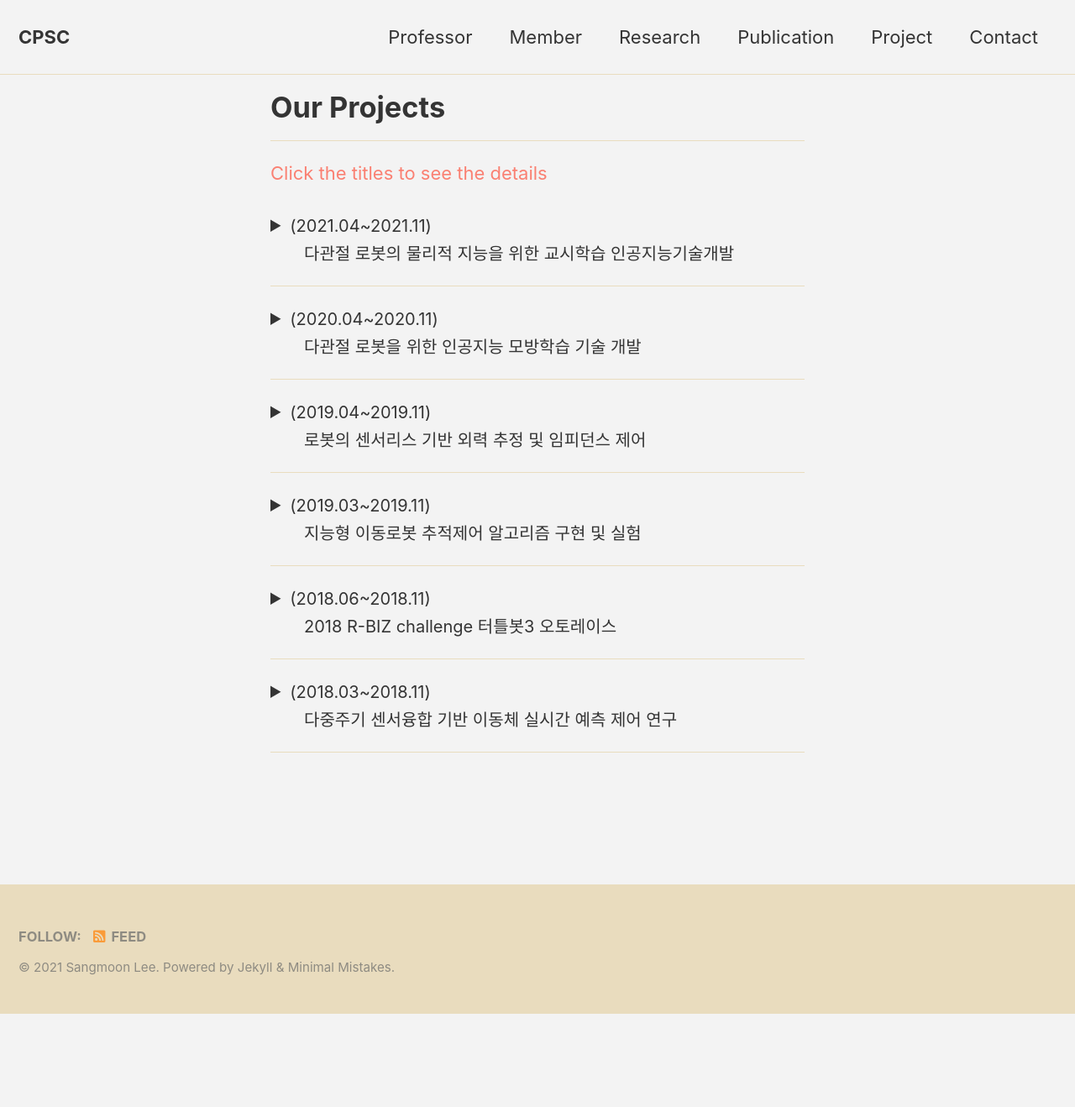
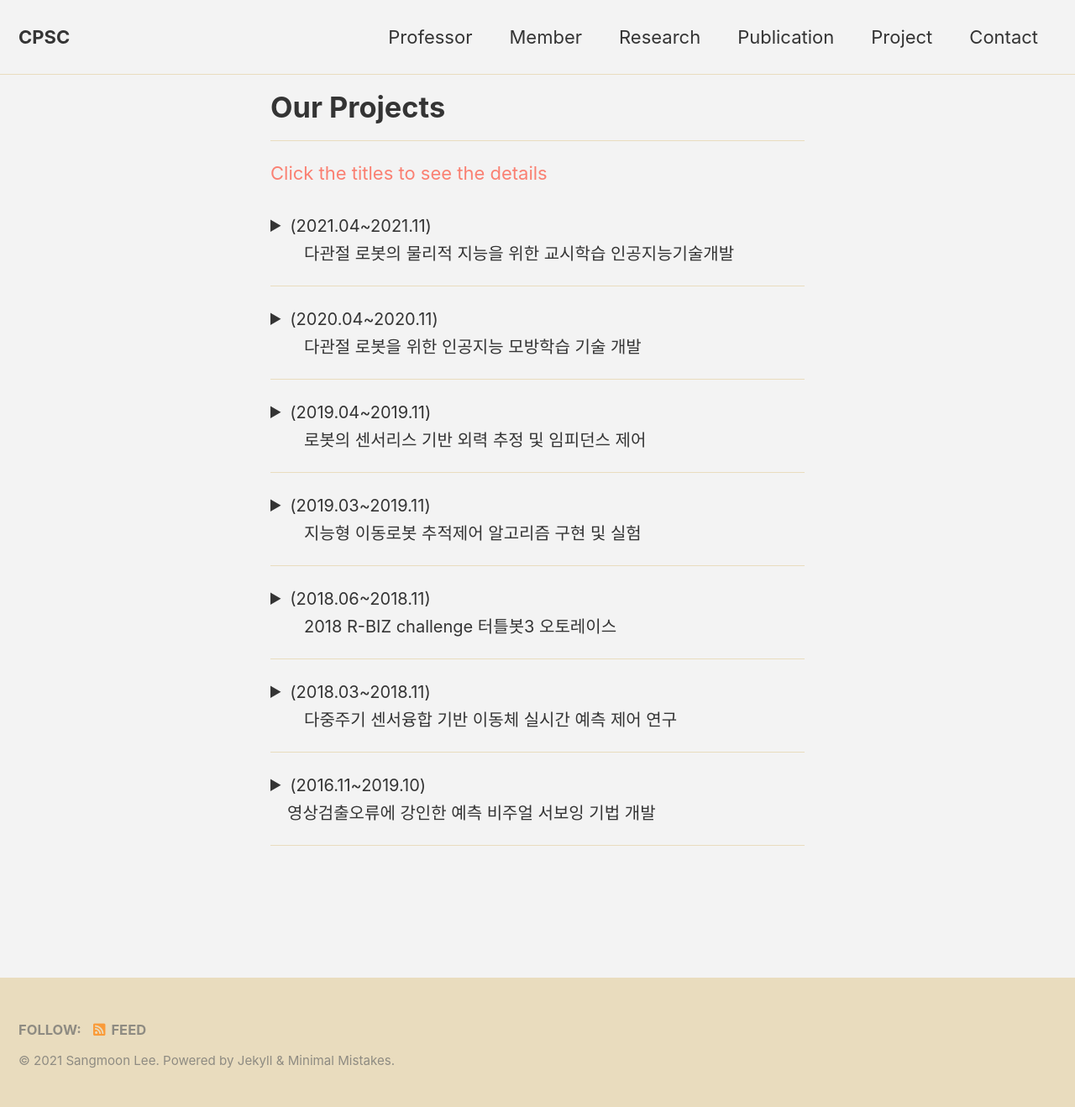
Before and after one commit to CPSC-LAB/CPSC-LAB.github.io, a Jekyll site: the page built from _pages/projects.md, in a window 1280 px wide. Shown: the whole page at 84% size. Built offline with Jekyll 4.4.1, drawn with Linux system fonts in a browser that asks for light colours; cached includes are drawn as plain includes; before the commit the page ends 1207 px from its top, so only the background shows below that; some of the changed text lies outside the part shown.

Commit message:
Update projects.md

```diff
--- a/_pages/projects.md
+++ b/_pages/projects.md
@@ -134,3 +134,24 @@ This project was conducted at <span style="color:#3399ff">Cyber Physical System
 </details>
 
 ---
+
+<details>
+  <summary> <span style="font-size: 20px"> (2016.11~2019.10)<br>　영상검출오류에 강인한 예측 비주얼 서보잉 기법 개발 </span> </summary>
+  <div markdown="1">
+This project was conducted at <span style="color:#3399ff">Cyber Physical System Control Lab in Kyungpook National University</span> : [Link](http://control.knu.ac.kr/)
+  </div>
+<br>
+<p style="font-size:1rem;font-weight:400" onContextMenu="return false;" onselectstart="return false" ondragstart="return false">
+　Visual servo control refers to the use of computer vision data to control the motion of a robot. The vision data may be acquired from a camera that is mounted directly on a robot manipulator or on a mobile robot, in which case motion of the robot induces camera motion, or the camera can be fixed in the workspace so that it can observe the robot motion from a stationary configuration. Other configurations can be considered such as, for instance, several cameras mounted on pan-tilt heads observing the robot motion.</p>
+
+<br>
+
+***Keywords***: Autonomous Vehicle, Visual servoing, Multi-Channel LiDAR , Sensor Fusion
+
+<p align="center">
+<iframe width="560" height="315" src="https://www.youtube.com/embed/j8nnk5R37XU" title="YouTube video player" frameborder="0" allow="accelerometer; autoplay; clipboard-write; encrypted-media; gyroscope; picture-in-picture" allowfullscreen>
+    </iframe>
+</p>
+</details>
+
+---
```
